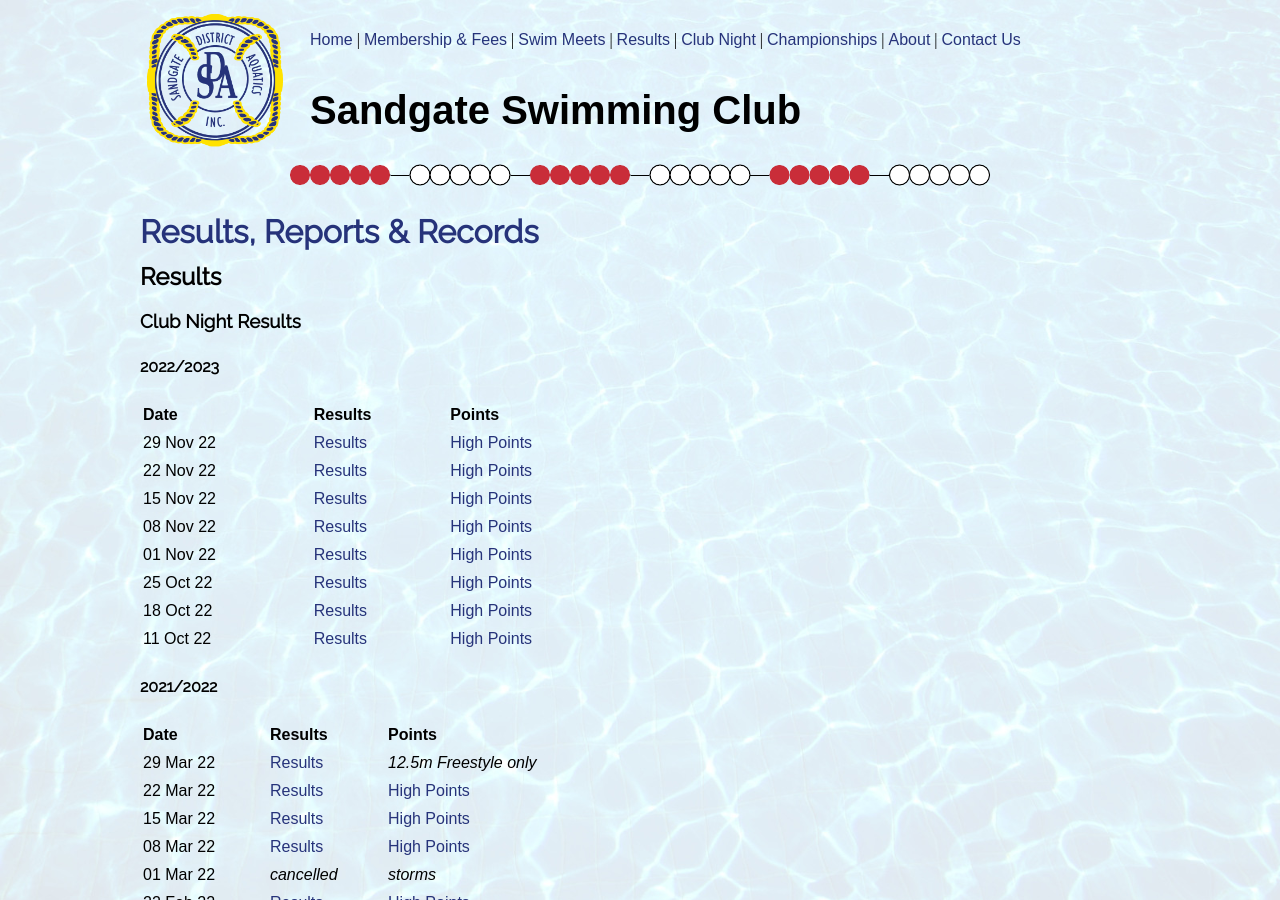
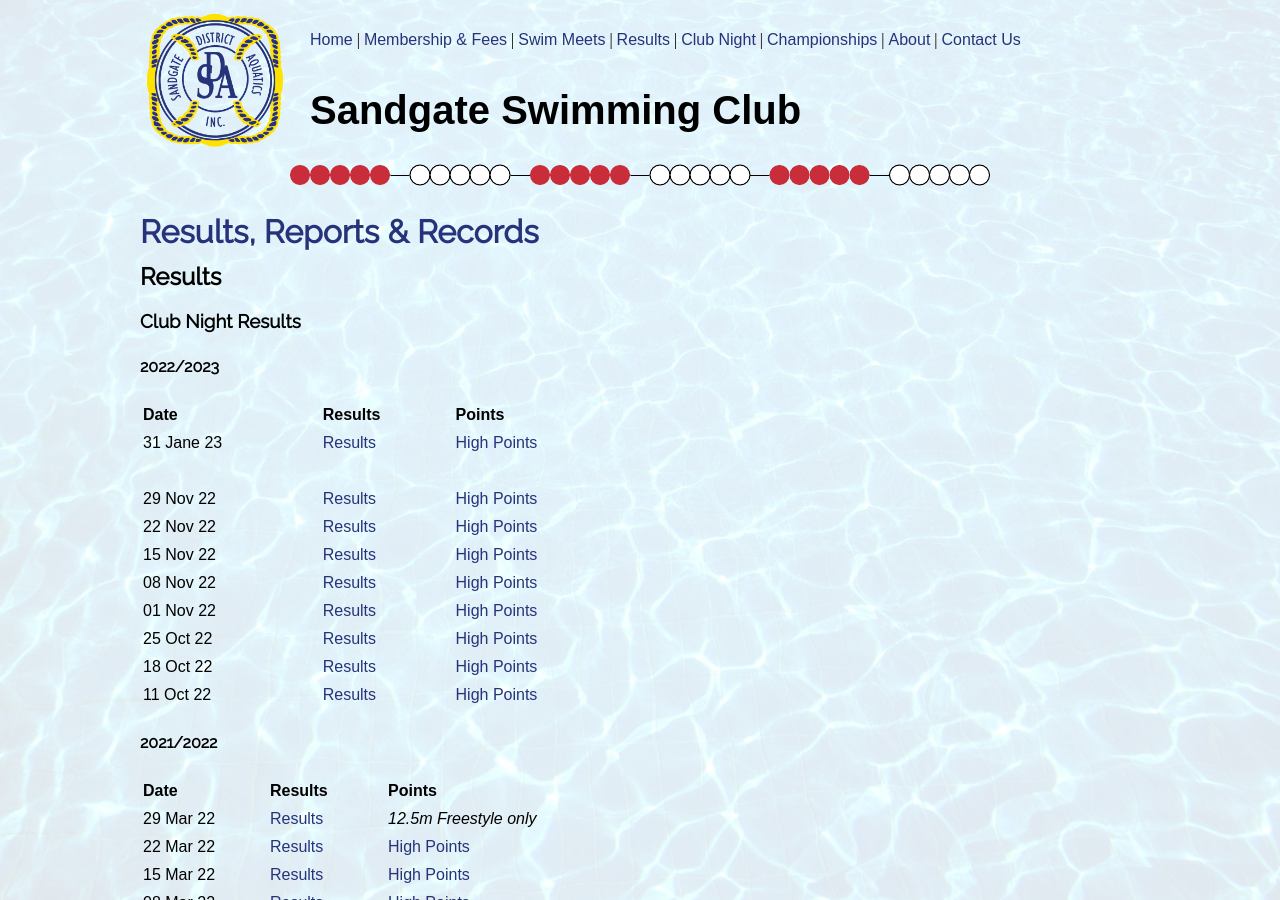
Before and after one commit to sandswim/website, a Jekyll site: the page built from pages/results.md, in a window 1280 px wide and 900 px high. Built offline with Jekyll 4.4.1, drawn with Linux system fonts in a browser that asks for light colours.

Commit message:
Results 2023-01-31

```diff
--- a/pages/results.md
+++ b/pages/results.md
@@ -11,6 +11,8 @@ permalink: /results
 
 **Date** | **Results** | **Points**
 --- | --- | ---
+31 Jane 23 | [Results](files/results/ClubNight-2023-01-31.pdf) | [High Points](files/results/HighPoints-2023-01-31.pdf)
+|||
 29 Nov 22 | [Results](files/results/ClubNight-2022-11-29.pdf) | [High Points](files/results/HighPoints-2022-11-29.pdf)
 22 Nov 22 | [Results](files/results/ClubNight-2022-11-22.pdf) | [High Points](files/results/HighPoints-2022-11-22.pdf)
 15 Nov 22 | [Results](files/results/ClubNight-2022-11-15.pdf) | [High Points](files/results/HighPoints-2022-11-15.pdf)
```
Also changed, not shown: 2 other files.
